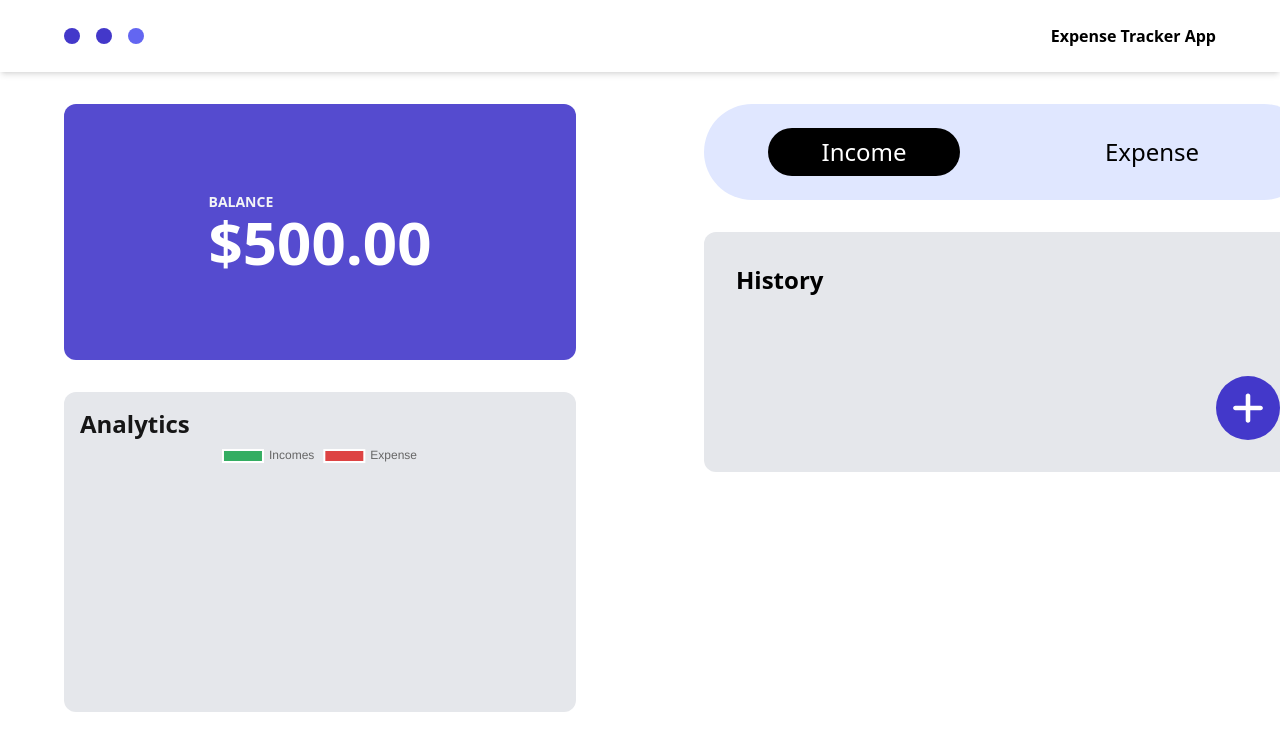
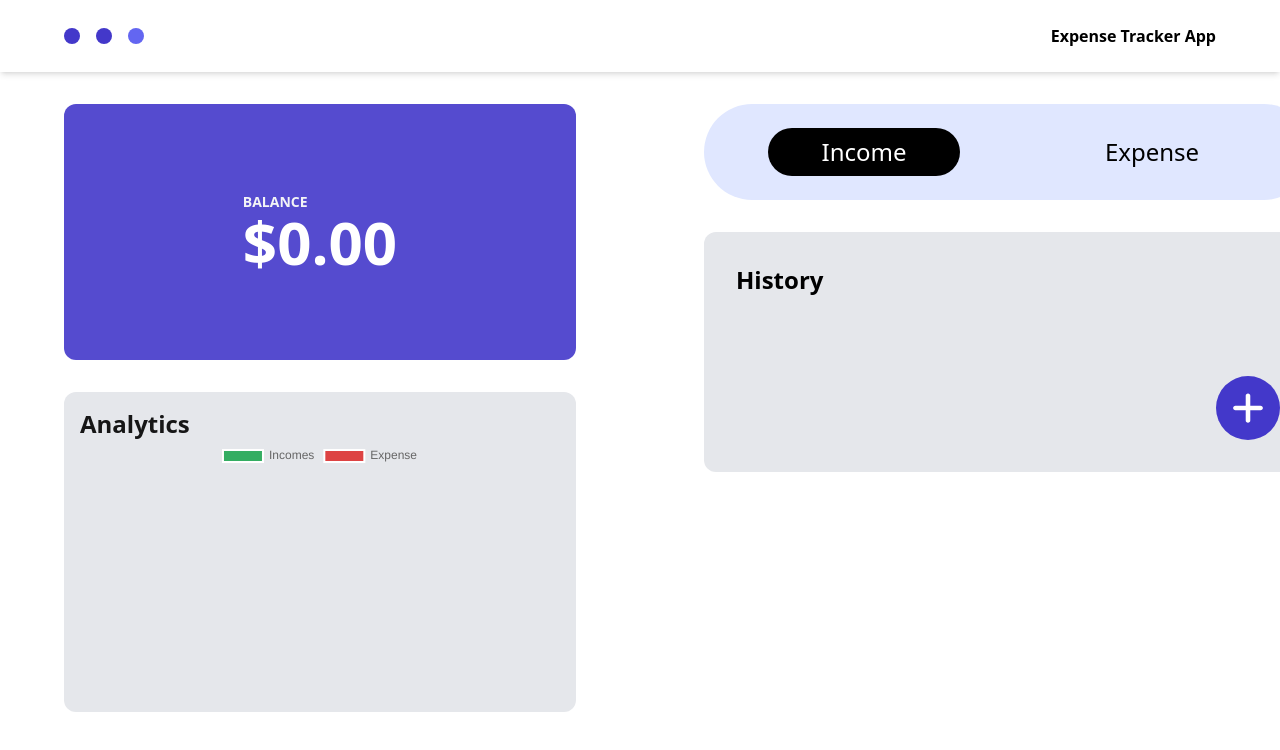
Before and after one commit to serkansyalcin/personal-expense-tracker, a React (Create React App) app: page / in a window 1280 px wide. Shown: the top 750 px of the page. Built offline with nearby package versions, Linux system fonts and the light colour scheme.

Commit message:
balance and remove item functionality

```diff
--- a/src/components/balance/Balance.component.jsx
+++ b/src/components/balance/Balance.component.jsx
@@ -1,10 +1,17 @@
+import { useSelector } from "react-redux"
+
 const Balance = () => {
+    const incomeAmount = useSelector(state => state.transactions.incomeAmount)
+    const expenseAmount = useSelector(state => state.transactions.expenseAmount)
+
+    const balance = (Number(incomeAmount) - Number(expenseAmount)).toFixed(2)
+
     return (
         <div className="flex flex-col bg-indigo-700 rounded-xl bg-opacity-90
          w-[32rem] h-64 justify-center items-center font-bold">
             <div>
                 <p className="text-sm uppercase text-gray-100 m-auto">balance</p>
-                <div className="text-6xl text-white">$500.00</div>
+                <div className="text-6xl text-white">${ balance }</div>
             </div>
         </div>
     )
--- a/src/components/history-item/HistoryItem.component.jsx
+++ b/src/components/history-item/HistoryItem.component.jsx
@@ -1,9 +1,15 @@
 import WalletLogo from '../../assets/wallet-solid.svg'
 import TrashLogo from '../../assets/trash-can-solid.svg'
-import { useSelector } from 'react-redux'
+import { useSelector, useDispatch } from 'react-redux'
+import { removeItem } from '../../features/transactions/transactions.slice'
 
 const HistoryItem = ({ item }) => {
     const currentTransactionMode = useSelector(state => state.transactions.currentTransactionMode)
+    const dispatch = useDispatch()
+
+    const handleButton = () => {
+        dispatch(removeItem({ id: item.id, type: currentTransactionMode, amount: item.amount }))
+    }
 
     let dynamicContainerBorderStyles = '';
 
@@ -23,7 +29,8 @@ const HistoryItem = ({ item }) => {
             <img
                 src={TrashLogo}
                 alt='trash can logo'
-                className="w-6 mr-2 ml-12"
+                className="w-6 mr-2 ml-12 cursor-pointer"
+                onClick={handleButton}
             />
         </div>
     )
--- a/src/components/modal/Modal.component.jsx
+++ b/src/components/modal/Modal.component.jsx
@@ -4,7 +4,7 @@ import { useSelector, useDispatch } from 'react-redux'
 import { toggleModal } from '../../features/modal/modal.slice'
 import { useState } from 'react'
 import { nanoid } from 'nanoid'
-import { addIncomeItem, addExpenseItem } from '../../features/transactions/transactions.slice'
+import { addItem } from '../../features/transactions/transactions.slice'
 
 const defaultFormField = {
     description: '',
@@ -34,8 +34,8 @@ const Modal = () => {
 
         if(description && amount) {
             (currentTransactionMode === 'income')
-                ? dispatch(addIncomeItem({  id, description, amount }))
-                : dispatch(addExpenseItem({ id, description, amount }))
+                ? dispatch(addItem({ id, description, amount, type: 'income' }))
+                : dispatch(addItem({ id, description, amount, type: 'expense' }))
 
             setFormField(defaultFormField)
         }
--- a/src/features/transactions/transactions.slice.js
+++ b/src/features/transactions/transactions.slice.js
@@ -12,26 +12,39 @@ const transactions = createSlice({
     name: 'transactions',
     initialState,
     reducers: {
-        addIncomeItem: (state, action) => {
-            const { id, amount, description } = action.payload
+        addItem: (state, action) =>{
+            const { id, amount, description, type } = action.payload
 
-            state.incomeAmount += Number(amount)
-            state.incomesArray.push({ id, description, amount })
-        },
-        addExpenseItem: (state, action) => {
-            const { id, amount, description } = action.payload
+            if(type === 'income'){
+                state.incomeAmount += Number(amount)
+                state.incomesArray.push({ id, description, amount })
+            }
 
-            state.expenseAmount += Number(amount)
-            state.expenseArray.push({ id, description, amount })
+            if(type === 'expense'){
+                state.expenseAmount += Number(amount)
+                state.expenseArray.push({ id, description, amount })
+            }
         },
         toggleTransactionMode: (state, action) => {
             (state.currentTransactionMode === 'income')
                 ? state.currentTransactionMode = 'expense'
                 : state.currentTransactionMode = 'income'
+        },
+        removeItem: (state, action) => {
+            const { id, type, amount } = action.payload
+
+            if(type === 'income'){
+                state.incomesArray = state.incomesArray.filter(item => item.id !== id)
+                state.incomeAmount -= Number(amount)
+            }
+            if(type === 'expense'){
+                state.expenseArray = state.expenseArray.filter(item => item.id !== id)
+                state.expenseAmount -= Number(amount)
+            }
         }
     }
 })
 
 export default transactions.reducer
 
-export const { addExpenseItem, addIncomeItem, toggleTransactionMode } = transactions.actions
+export const { toggleTransactionMode, addItem, removeItem } = transactions.actions
```
